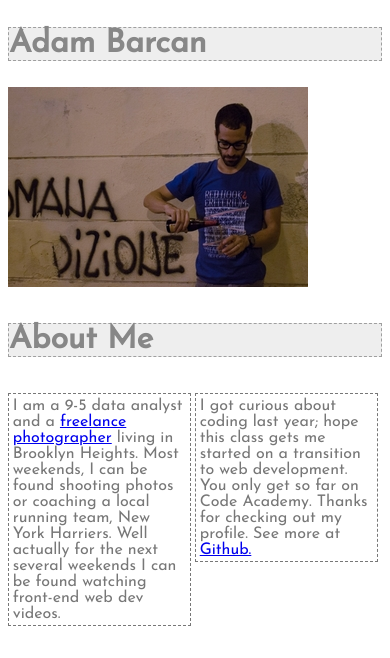
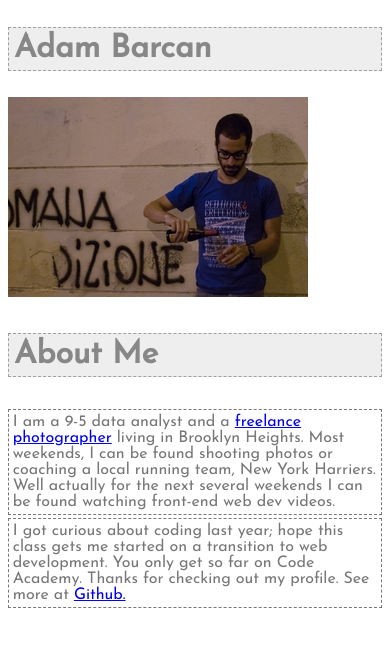
Before and after one commit to flatiron-school/fe-student-directory.flatironschool.com, a plain HTML site: page students/adam-barcan.html in a window 390 px wide. Drawn offline with Linux system fonts and the light colour scheme.

Commit message:
responsive design

```diff
--- a/css/adam-barcan.css
+++ b/css/adam-barcan.css
@@ -1,4 +1,56 @@
 @import url(http://fonts.googleapis.com/css?family=Josefin+Sans);
+
+/* //// GLOBAL /////*/
+body {
+  background: #FFF;
+}
+.adam {
+    font: bold 2em "Josefin Sans", Arial;
+    color: #555;
+    background: #E8E8E8;
+    border: 1px dashed #777;
+    opacity: 0.7;
+    padding: 5px;
+}
+
+p {
+    font: 1em "Josefin Sans", Arial;
+    color: #777;
+    width: 49%;
+    padding: 1%;
+    margin: 1% 1% 1% 0;
+    border: 1px dashed #777;
+    float: left;
+}
+
+p.first {
+    margin: 1% 1% 1% 0;
+}
+
+.adam:hover, p:hover{
+   border: 1px solid #777;
+}
+/*///  LINKS //*/
+
+a:hover, a:visited, a:active {
+  color:#777;
+  text-decoration:none;
+}
+
+section {
+
+}
+
+/*/////// SOCIAL ////////*/
+
+#social {
+  position: fixed;
+  top: 40px;
+  left: 300px;
+  width: 40px;
+  z-index: 2;
+}
+
 
 /*/// FIXES ///*/
 * {
@@ -20,36 +72,13 @@
   clear: both;
 }
 
-body {
-  background: #FFF;
+
+/*//// RESPONSIVE ////*/
+
+@media only screen and (max-width: 700px){
+  p {
+    width: 100%;
+    margin-left: 0;
+    float: none;
 }
-.adam {
-    font: bold 2em "Josefin Sans", Arial;
-    color: #555;
-    background: #E8E8E8;
-    border: 1px dashed #777;
-    opacity: 0.7;
 }
-
-p {
-    font: 1em "Josefin Sans", Arial;
-    color: #777;
-    width: 49%;
-    padding: 1%;
-    margin: 1% 1% 1% 0;
-    border: 1px dashed #777;
-    float: left;
-}
-
-p.first {
-    margin: 1% 1% 1% 0;
-}
-
-a:hover, a:visited, a:active {
-  color:#777;
-  text-decoration:none;
-}
-
-section {
-
-}
--- a/students/adam-barcan.html
+++ b/students/adam-barcan.html
@@ -5,6 +5,11 @@
    <link rel="stylesheet" type="text/css" href="../css/adam-barcan.css">
 </head>
 <body>
+  <div id="social">
+    <!--<a class="git" href="https://github.com/Adam262" title="Github">Github</a>
+    <a class="linked" href="http://www.linkedin.com/in/adambarcan" title="LinkedIn">LinkedIn</a>
+  -->
+  </div>
 <h2 class = "adam">Adam Barcan</h2>
 <img src="../images/adam-barcan.jpg">
 <h3 class = "adam">About Me</h3>
```
Also changed, not shown: fonts/bebasneue/bebasneue-webfont.svg (deleted), images/david-shapiro.jpg (deleted), images/floyd-derizzio-picture.jpeg (deleted), images/hoa-wallpaper.jpg (deleted), images/matt-cassity-background.gif (deleted), images/nathan-kwadade.jpg (deleted), 1 other file.
